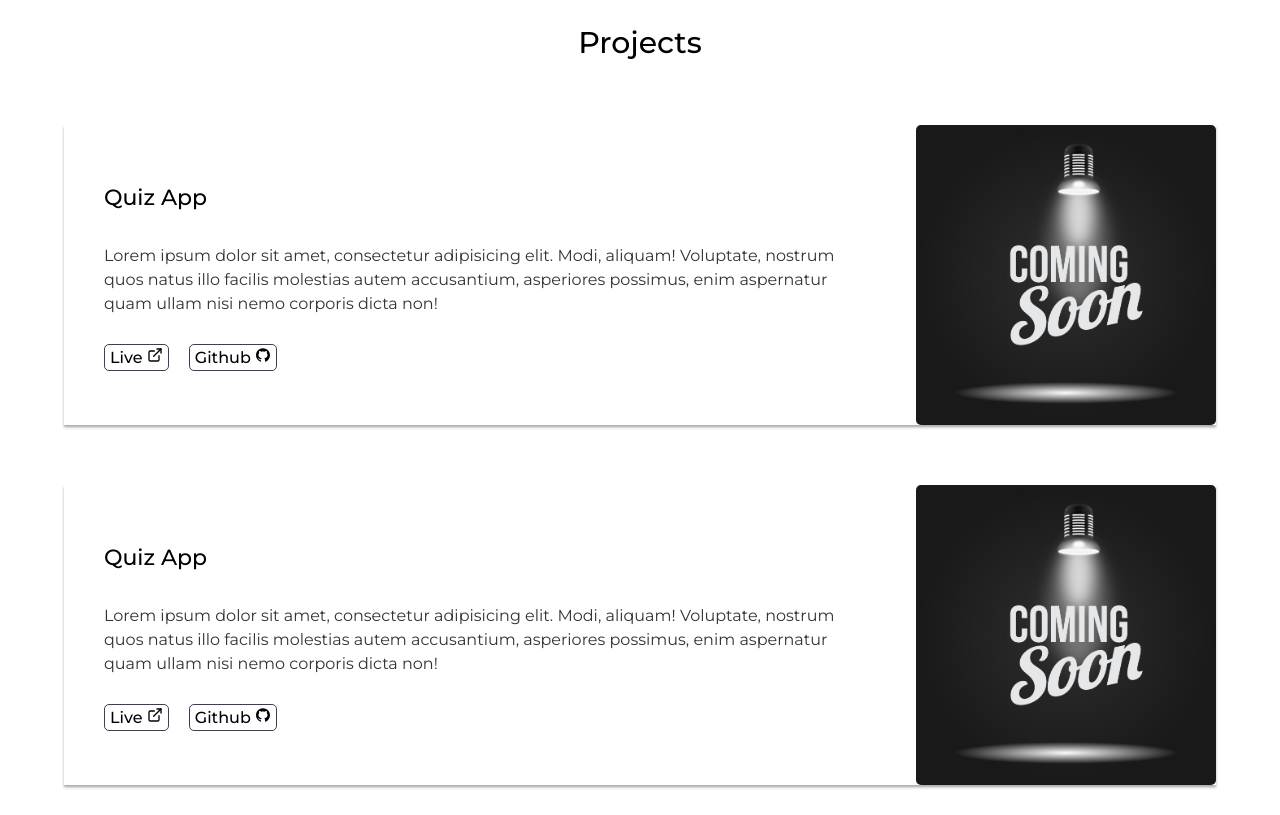
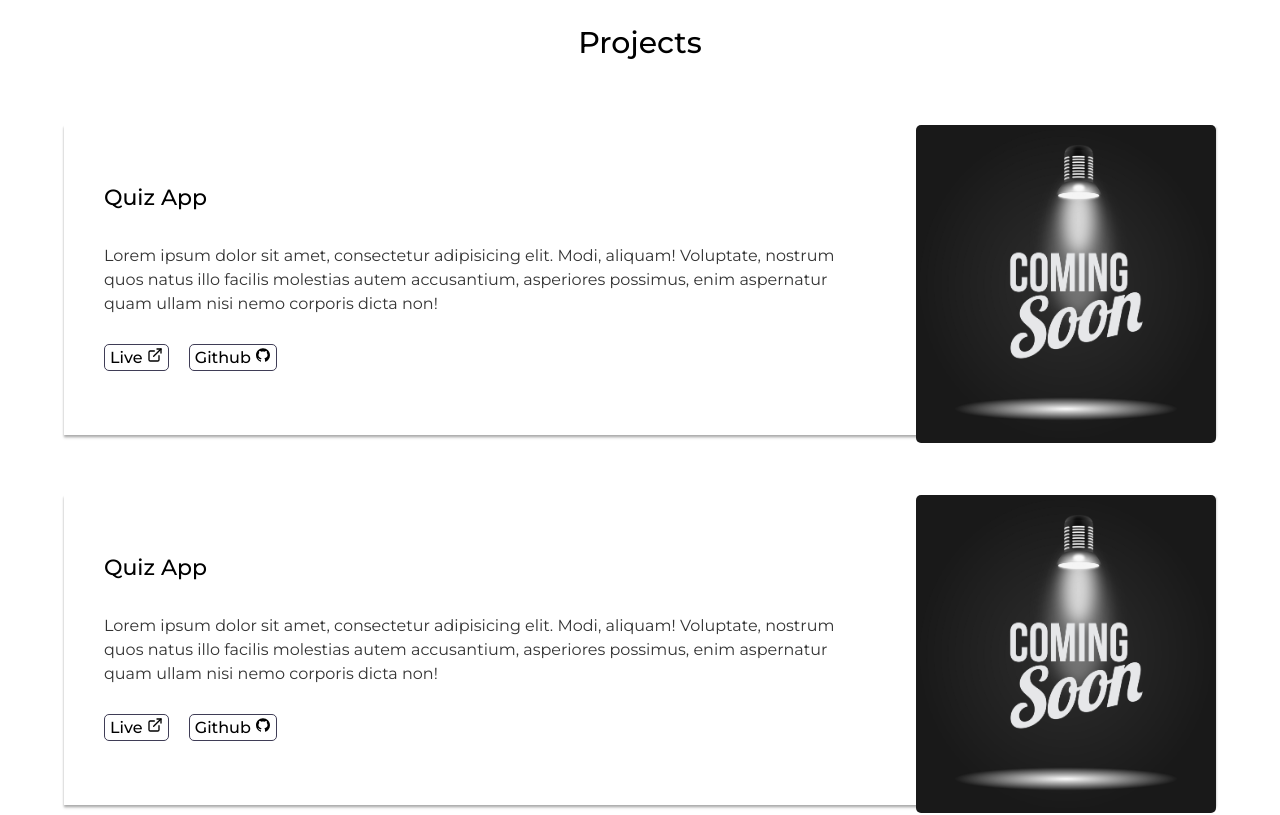
Before and after one commit to subinho/portfolio, a React (Create React App) app: page / in a window 1280 px wide. Shown: the part 900-1715 px from the top of the page. Built offline with nearby package versions, Linux system fonts and the light colour scheme.

Commit message:
style: added padding

```diff
--- a/src/components/Projects/Projects.css
+++ b/src/components/Projects/Projects.css
@@ -12,9 +12,9 @@
     grid-template-columns: 2fr auto;
     margin-bottom: 6rem;
     gap: 3rem;
-    /* box-shadow: 0 1px 3px rgba(0,0,0,0.12), 0 1px 2px rgba(0,0,0,0.24); */
-    box-shadow: 0 3px 3px rgb(0 0 0 / 12%), 0 2px 2px rgb(0 0 0 / 24%);
+    box-shadow: 0 3px 3px rgba(0,0,0, .12), 0 2px 2px rgba(0,0,0, .24);
     transition: all 0.3s cubic-bezier(.25,.8,.25,1);
+    padding-bottom: 1em;
 }
 
 .project:hover {
@@ -55,6 +55,7 @@
     max-width: 30rem;
     border-radius: 0.5rem;
     display: block;
+    height: 106%;
 }
 
 @media screen and (max-width: 1024px) {
```
